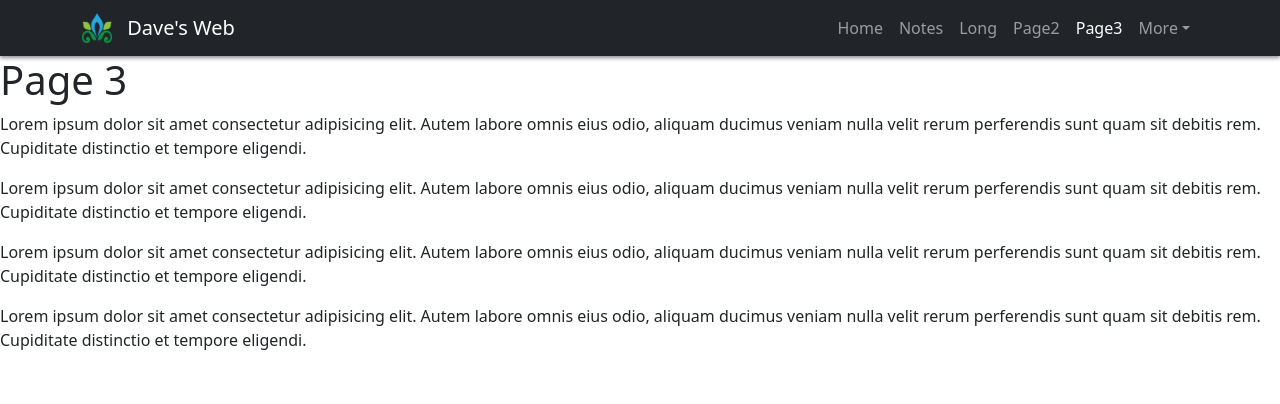
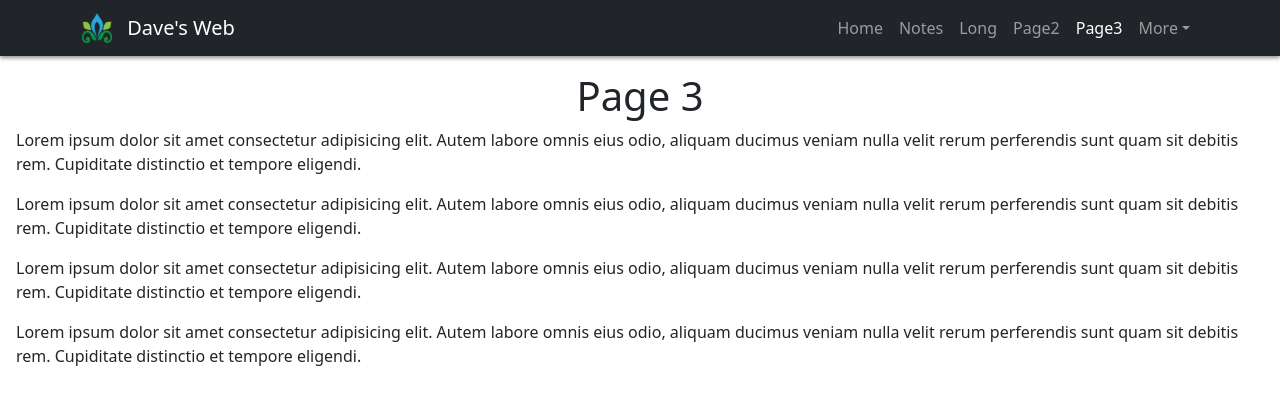
Before and after one commit to 4dave/web, a React (Create React App) app: page /page3 in a window 1280 px wide. Shown: the top 404 px of the page. Built offline with nearby package versions, Linux system fonts and the light colour scheme.

Commit message:
updated page div classname

```diff
--- a/src/Pages/Page2.js
+++ b/src/Pages/Page2.js
@@ -2,7 +2,7 @@ import React from "react"
 
 const Page2 = () => {
   return (
-    <div>
+    <div className="page-container">
       <h1>Page 2</h1>
       <p>
         Lorem ipsum dolor sit amet consectetur adipisicing elit. Autem labore
--- a/src/Pages/Page3.js
+++ b/src/Pages/Page3.js
@@ -2,7 +2,7 @@ import React from "react"
 
 const Page3 = () => {
   return (
-    <div>
+    <div className="page-container">
       <h1>Page 3</h1>
       <p>
         Lorem ipsum dolor sit amet consectetur adipisicing elit. Autem labore
```
